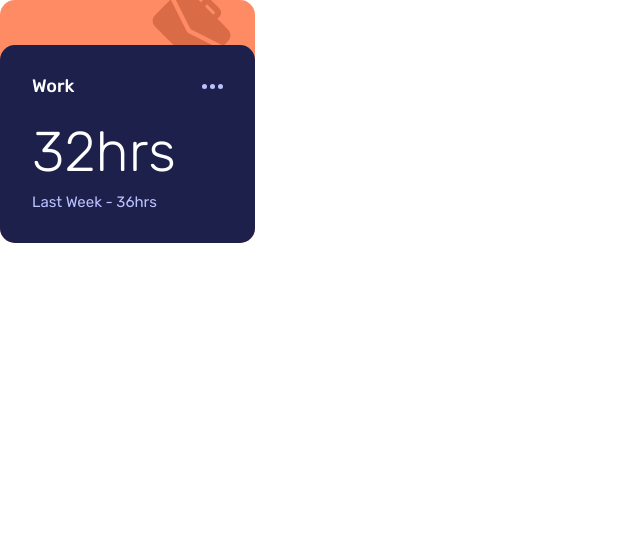
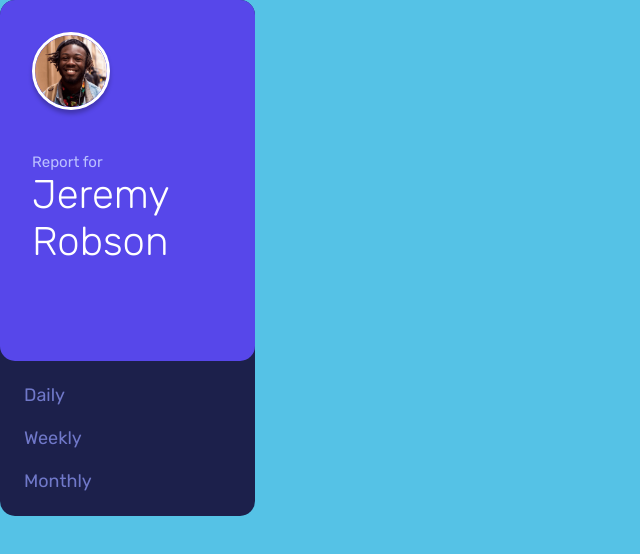
Before and after one commit to Peter-diper/time-tracking-dash, a plain HTML site: page index.html in a window 1280 px wide. Shown: the whole page, without its empty margins (0-640 px from the left). Drawn offline with Linux system fonts and the light colour scheme.

Commit message:
Adding | time componenet

```diff
--- a/assets/style/style.css
+++ b/assets/style/style.css
@@ -40,6 +40,9 @@
 
 html {
   font-size: 62.5%;
+}
+body {
+  background-color: #55c2e6;
 }
 
 /* btn */
@@ -105,3 +108,66 @@ html {
   color: var(--color-navy-200);
   font-weight: 400;
 }
+
+/* time selection section */
+.time--block {
+  max-width: 255px;
+  background-color: var(--color-navy-900);
+  border-radius: 1.5rem;
+}
+.user--profile {
+  border: 3px solid white;
+  border-radius: 100%;
+  max-width: 7.8rem;
+  margin-bottom: var(--space-500);
+  box-shadow: 0 4px 4px rgba(0, 0, 0, 0.25);
+}
+
+.time--blocke__header {
+  background-color: var(--color-purple-600);
+  color: white;
+  border-radius: 1.5rem;
+  padding: var(--space-400);
+}
+
+.user--report {
+  font-size: var(--fs-p6);
+  font-weight: 400;
+  color: var(--color-navy-200);
+  line-height: var(--lh-p6);
+}
+
+.user--name {
+  font-size: var(--fs-p2);
+  line-height: var(--lh-p2);
+  font-weight: 300;
+  padding-bottom: clamp(6.2rem, 5vw, 9.2rem);
+}
+
+.time--blocke__footer {
+  display: flex;
+  flex-direction: column;
+  gap: clamp(1.5rem, 2vw, 2.2rem);
+  padding: var(--space-300);
+}
+
+.set--time {
+  background-color: transparent;
+  border: 0;
+  max-width: auto;
+  color: var(--color-purple-500);
+  transition: all 200ms;
+  font-size: var(--fs-p5);
+  line-height: var(--lh-p5);
+  font-weight: 400;
+  text-align: left;
+}
+
+.set--time:hover {
+  color: var(--color-gray-200);
+  transition: all 300ms;
+}
+
+.set--time:active {
+  color: white;
+}
--- a/index.html
+++ b/index.html
@@ -14,24 +14,23 @@
     <title>Frontend Mentor | Time tracking dashboard</title>
   </head>
   <body>
-    <div class="card">
-      <img class="card--icon" src="./assets/images/icon-work.svg" alt="" />
-      <div class="card--content">
-        <button class="content--header btn">
-          <h2 class="card--title">Work</h2>
-          <svg width="21" height="5" xmlns="http://www.w3.org/2000/svg">
-            <path
-              d="M2.5 0a2.5 2.5 0 1 1 0 5 2.5 2.5 0 0 1 0-5Zm8 0a2.5 2.5 0 1 1 0 5 2.5 2.5 0 0 1 0-5Zm8 0a2.5 2.5 0 1 1 0 5 2.5 2.5 0 0 1 0-5Z"
-              fill="#BBC0FF"
-              fill-rule="evenodd"
-            />
-          </svg>
-        </button>
-        <div class="content--footer">
-          <h3 class="card--time">32hrs</h3>
-          <span class="card--detail">Last Week - 36hrs</span>
+    <section class="time--block">
+      <div class="time--blocke__header">
+        <img
+          class="user--profile"
+          src="./assets/images/image-jeremy.png"
+          alt="User profile"
+        />
+        <div class="user--detail">
+          <p class="user--report">Report for</p>
+          <h1 class="user--name">Jeremy Robson</h1>
         </div>
       </div>
-    </div>
+      <div class="time--blocke__footer">
+        <button class="set--time" value="daily">Daily</button>
+        <button class="set--time" value="weekly">Weekly</button>
+        <button class="set--time" value="monthly">Monthly</button>
+      </div>
+    </section>
   </body>
 </html>
```
